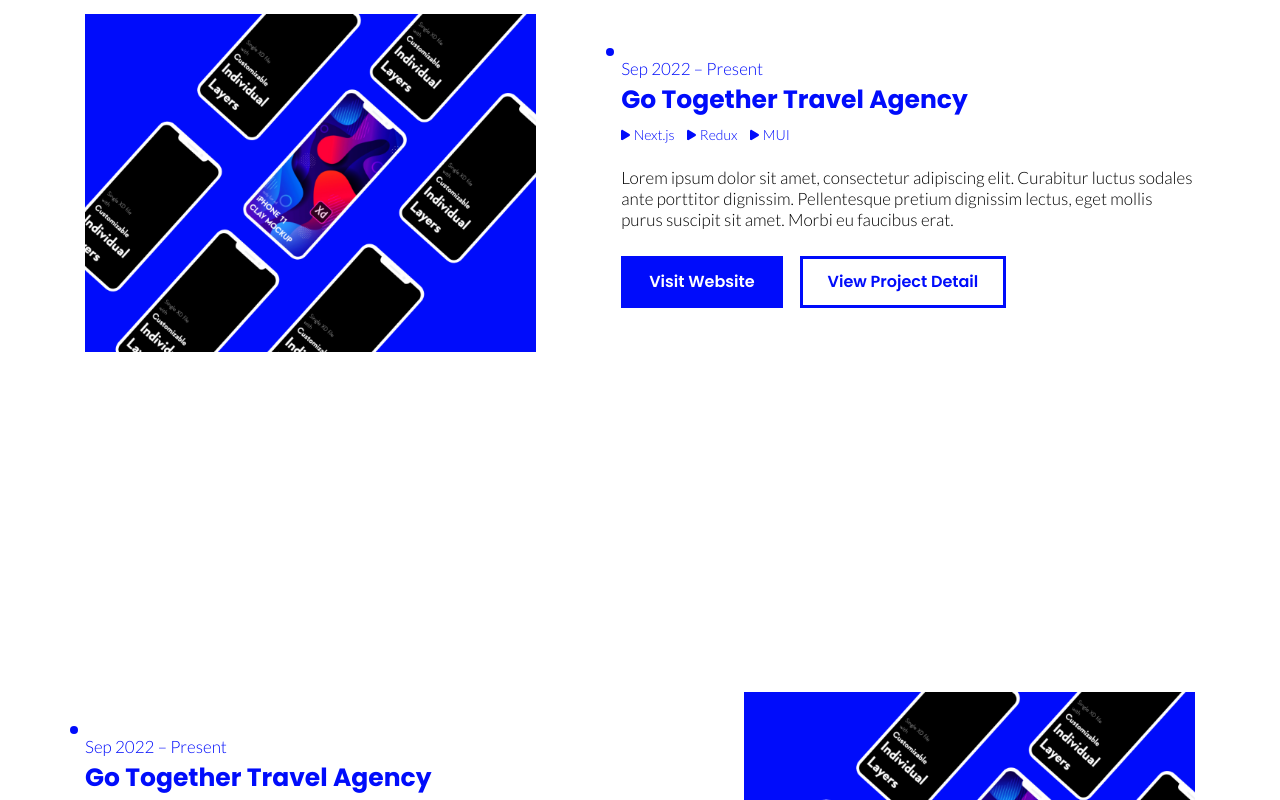
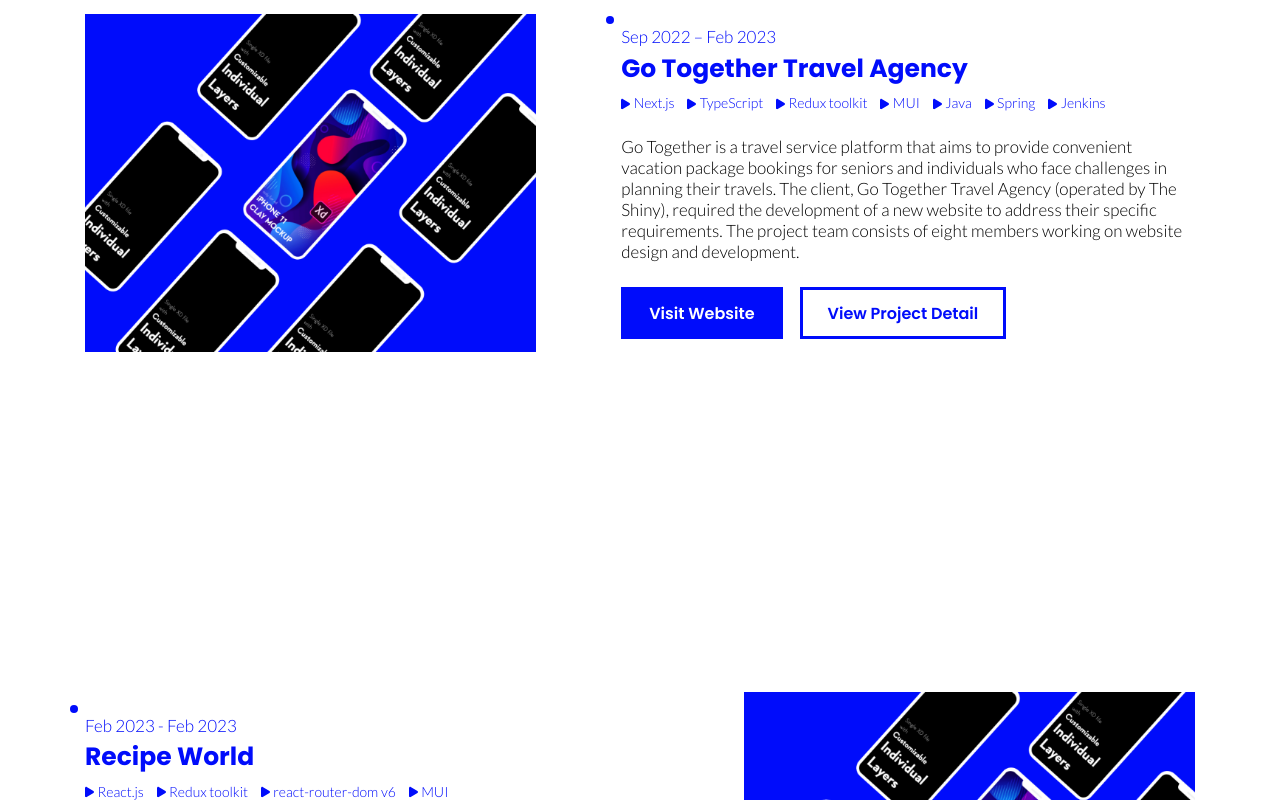
Before and after one commit to hyeonahc/portfolio, a Next.js app: page / in a window 1280 px wide. Shown: the part 1020-1820 px from the top of the page. Built offline with nearby package versions, Linux system fonts and the light colour scheme.

Commit message:
#19 chore: Update Project contents

```diff
--- a/components/ProjectSection/index.js
+++ b/components/ProjectSection/index.js
@@ -5,36 +5,44 @@ import { Title } from './ProjectSection.styled'
 
 const projectData = [
   {
-    date: 'Sep 2022 – Present',
+    date: 'Sep 2022 – Feb 2023',
     title: 'go together travel agency',
-    tags: ['Next.js', 'Redux', 'MUI'],
+    tags: [
+      'Next.js',
+      'TypeScript',
+      'Redux toolkit',
+      'MUI',
+      'Java',
+      'Spring',
+      'Jenkins',
+    ],
     description:
-      'Lorem ipsum dolor sit amet, consectetur adipiscing elit. Curabitur luctus sodales ante porttitor dignissim. Pellentesque pretium dignissim lectus, eget mollis purus suscipit sit amet. Morbi eu faucibus erat.',
+      'Go Together is a travel service platform that aims to provide convenient vacation package bookings for seniors and individuals who face challenges in planning their travels. The client, Go Together Travel Agency (operated by The Shiny), required the development of a new website to address their specific requirements. The project team consists of eight members working on website design and development.',
     links: [
       'https://gotogether-s.vercel.app/en',
       'https://github.com/gotogether-s/gotogether-s',
     ],
   },
   {
-    date: 'Sep 2022 – Present',
-    title: 'go together travel agency',
-    tags: ['Next.js', 'Redux', 'MUI'],
+    date: 'Feb 2023 - Feb 2023 ',
+    title: 'Recipe World',
+    tags: ['React.js', 'Redux toolkit', 'react-router-dom v6', 'MUI'],
     description:
-      'Lorem ipsum dolor sit amet, consectetur adipiscing elit. Curabitur luctus sodales ante porttitor dignissim. Pellentesque pretium dignissim lectus, eget mollis purus suscipit sit amet. Morbi eu faucibus erat.',
+      'Recipe World is a recipe search website that utilizes a database obtained from the spoonacular API. It allows users to search for food recipes by cuisine and provides detailed information about the cuisine, including its health information (such as vegan and dairy-free options), a list of ingredients with measurements, and cooking instructions.',
     links: [
-      'https://gotogether-s.vercel.app/en',
-      'https://github.com/gotogether-s/gotogether-s',
+      'https://welcometorecipeworld.netlify.app/',
+      'https://github.com/hyeonahc/recipe-website',
     ],
   },
   {
-    date: 'Sep 2022 – Present',
-    title: 'go together travel agency',
-    tags: ['Next.js', 'Redux', 'MUI'],
+    date: 'June 2022 – July 2022',
+    title: 'tumbler shop',
+    tags: ['Vue.js', 'Vuex', 'Scss'],
     description:
-      'Lorem ipsum dolor sit amet, consectetur adipiscing elit. Curabitur luctus sodales ante porttitor dignissim. Pellentesque pretium dignissim lectus, eget mollis purus suscipit sit amet. Morbi eu faucibus erat.',
+      'Tumbler Shop is an online marketplace that offers a wide selection of tumblers from various brands. Users can easily browse, compare, and purchase their desired tumblers, eliminating the hassle of searching through multiple stores. With a user-friendly interface and convenient features like account registration, product management, and purchase history, Tumbler Shop provides a seamless shopping experience for tumbler enthusiasts.',
     links: [
-      'https://gotogether-s.vercel.app/en',
-      'https://github.com/gotogether-s/gotogether-s',
+      'https://tumbler-shop.netlify.app/',
+      'https://github.com/hyeonahc/tumbler-shop',
     ],
   },
 ]
```
